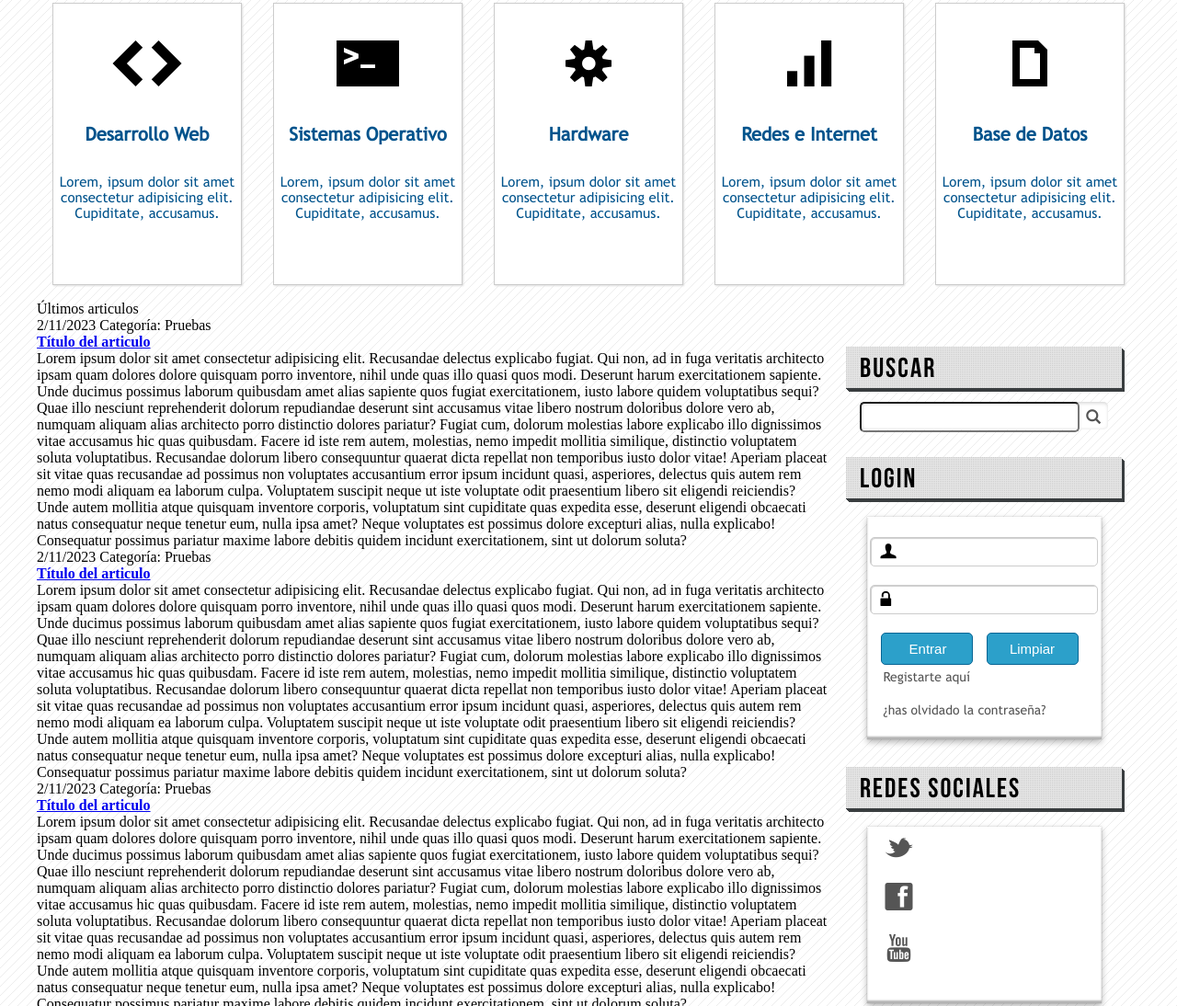
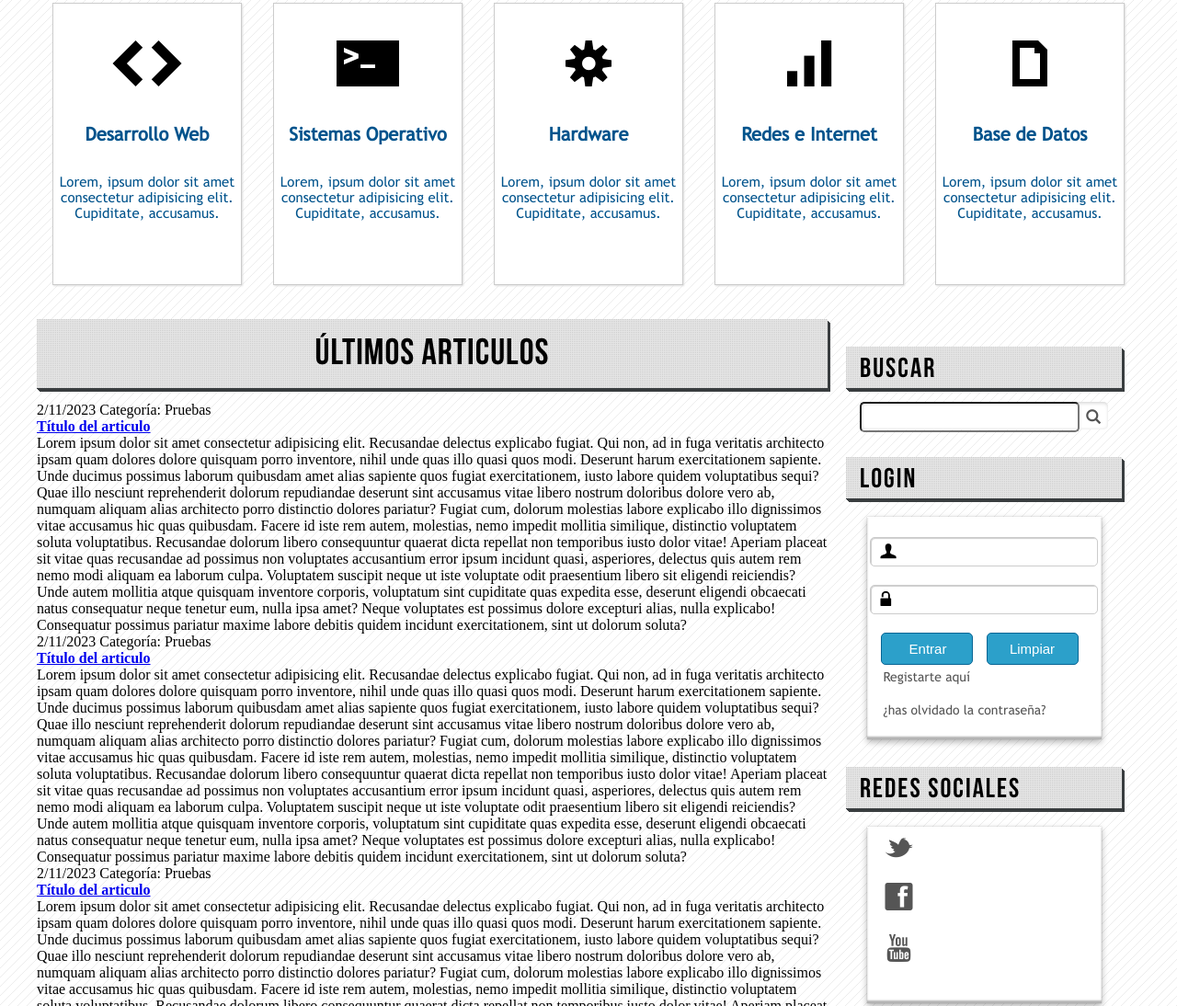
Before and after one commit to KleverFabian/courses-portal, a plain HTML site: page index.html in a window 1280 px wide. Shown: the part 267-1361 px from the top of the page at 92% size. Drawn offline with Linux system fonts and the light colour scheme.

Commit message:
feat: article header styles

```diff
--- a/css/style.css
+++ b/css/style.css
@@ -374,3 +374,28 @@ input[type="reset"]{
     margin-right: 20px;
     margin-bottom: 20px;
 }
+
+/* articles */
+#articles{
+    width: 860px;
+    float: left;
+
+}
+
+#articles .link{
+    display: block;
+    width: 100%;
+    height: 75px;
+    line-height: 75px;
+    text-align: center;
+    font-family: "BebasNeue";
+    font-size: 40px;
+    font-weight: normal;
+    letter-spacing: 1px;
+    background: url(../img/pxgray.png) white;
+    box-shadow: 0px 1px 0px #393d3f, 1px 2px 0px #393d3f,
+        2px 3px 0px #393d3f, 3px 4px 0px #393d3f;
+        margin-top: 20px;
+        margin-bottom: 15px;
+
+}
--- a/index.html
+++ b/index.html
@@ -172,8 +172,9 @@
         <!-- end sidebar -->
 
       <!-- start articles -->
-        <section id=" articles">
-            <span>Últimos articulos</span>
+        <section id="articles">
+            <span class="link">Últimos articulos</span>
+            <div class="clearfix"></div>
                 <article>
                     <div class="data">
                         <span class="date">2/11/2023</span>
```
